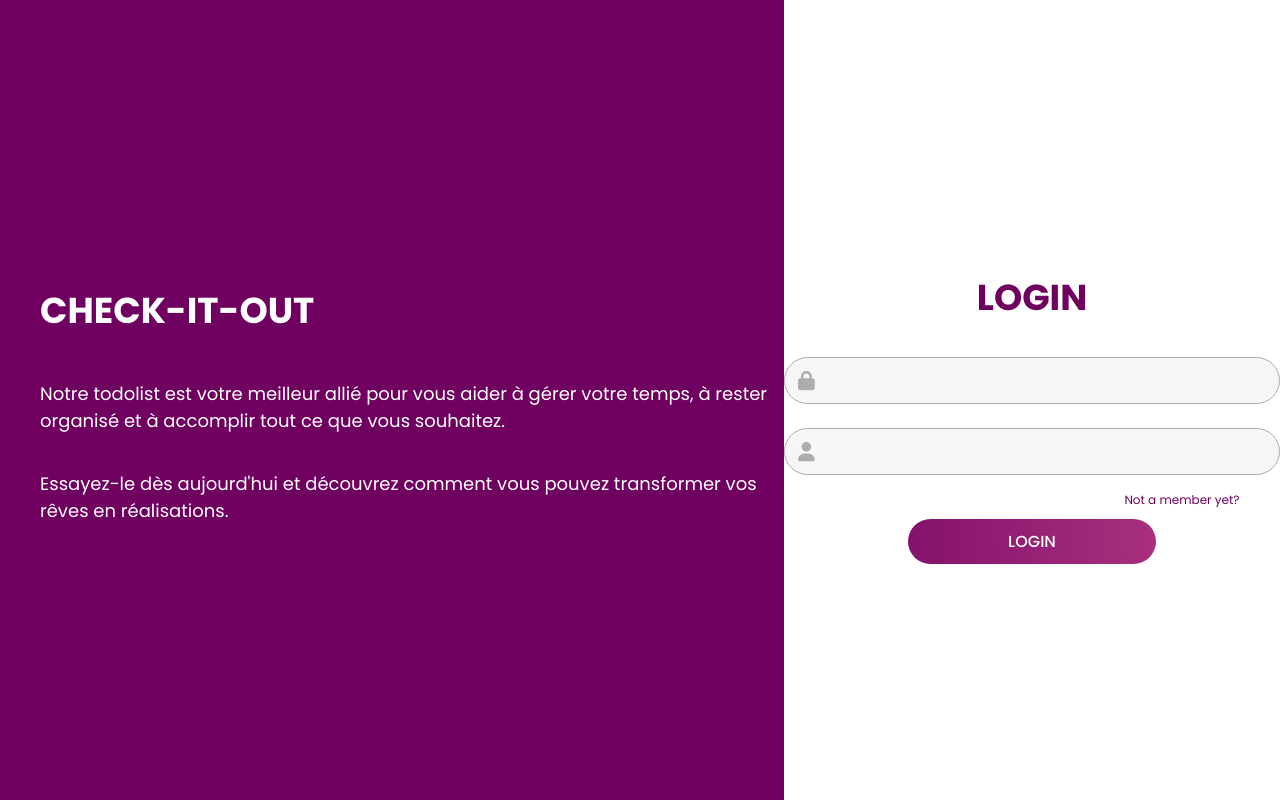
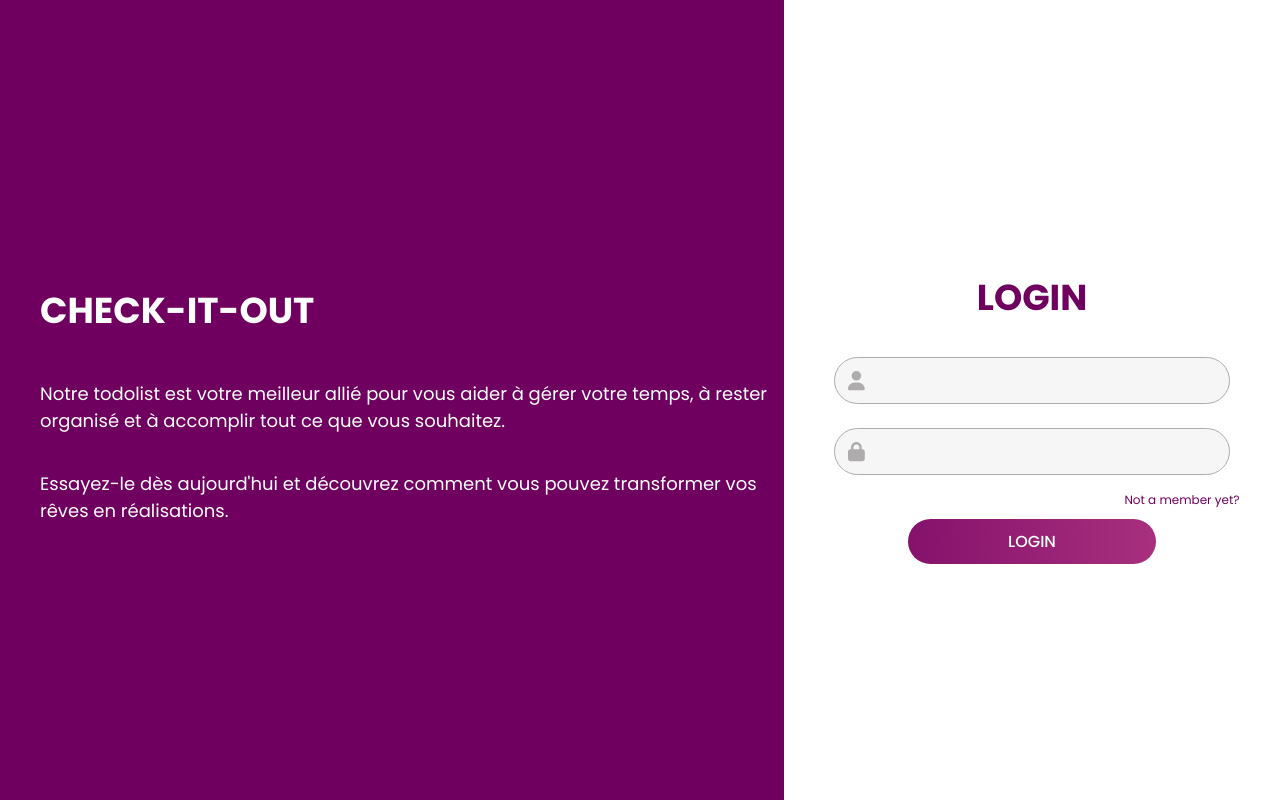
Before and after one commit to arasolonjatovo/buzz_up, a React (Create React App) app: page / in a window 1280 px wide. Built offline with nearby package versions, Linux system fonts and the light colour scheme.

Commit message:
fix: size input

```diff
--- a/src/routes/LoginPage/Login.scss
+++ b/src/routes/LoginPage/Login.scss
@@ -43,6 +43,10 @@
     }
   }
 
+  .input__container {
+    width: 80%;
+  }
+
   input {
     margin-left: 10px;
   }
--- a/src/routes/LoginPage/Login.tsx
+++ b/src/routes/LoginPage/Login.tsx
@@ -58,15 +58,16 @@ const Login: React.FC = () => {
       <div className="container__login">
         <h1>LOGIN</h1>
         <InputText
+          id='input__user'
           type="text"
-          icon={faLock}
+          icon={faUser}
           onChange={(e: ChangeEvent<HTMLInputElement>) =>
             setEmail(e.target.value)
           }
         />
         <InputText
           type="password"
-          icon={faUser}
+          icon={faLock}
           onChange={(e: ChangeEvent<HTMLInputElement>) =>
             setPassword(e.target.value)
           }
```
